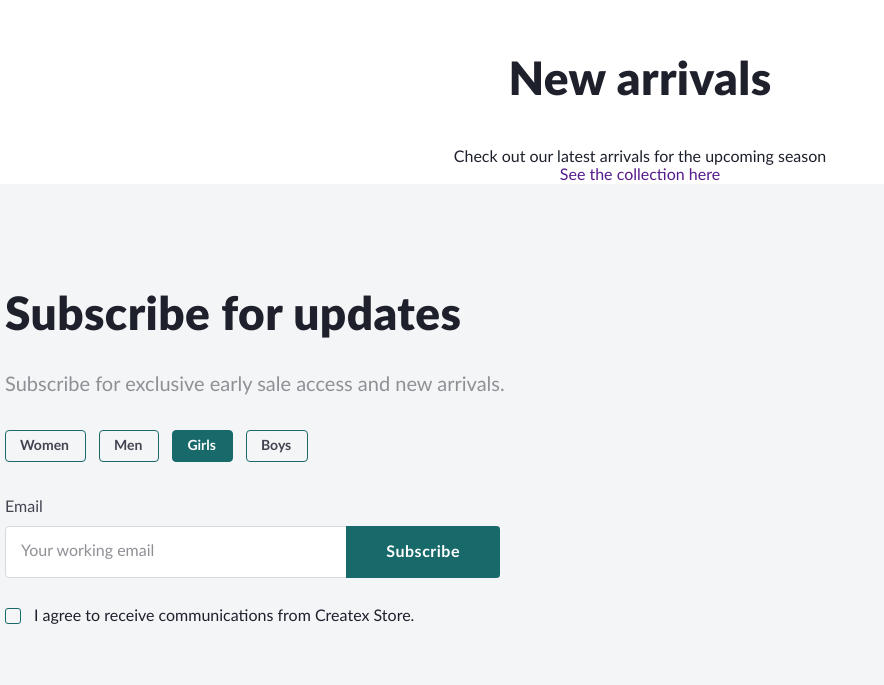
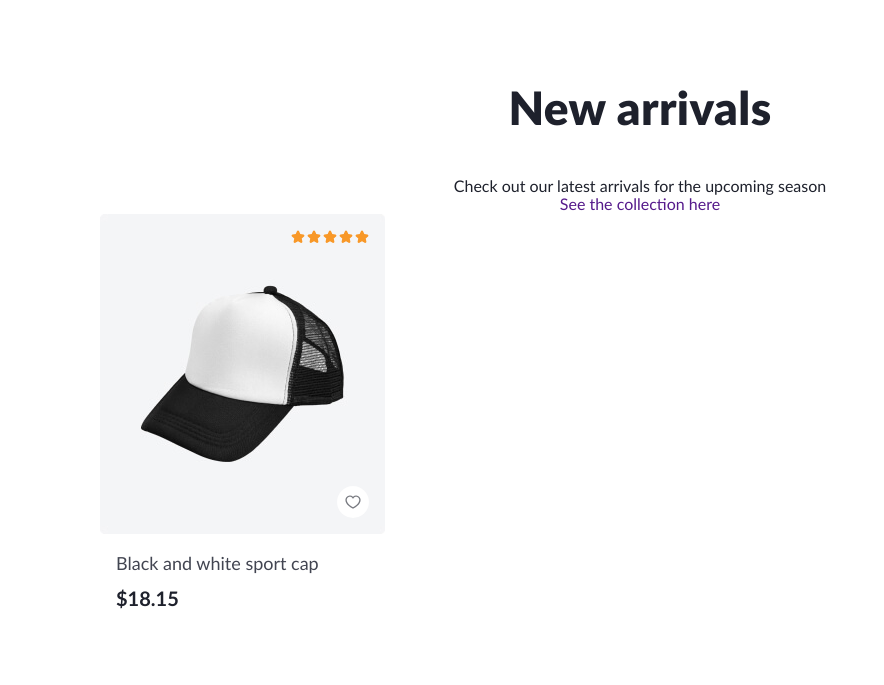
Before and after one commit to Aleksandr-Duma/CreateX, a plain HTML site: page app/index.html in a window 1280 px wide. Shown: the part 3295-3980 px from the top of the page, without its empty margins (0-884 px from the left). Drawn offline with nearby package versions, Linux system fonts and the light colour scheme; a script that the page names is missing.

Commit message:
Finished products card for slider

```diff
--- a/app/index.html
+++ b/app/index.html
@@ -189,6 +189,21 @@
 					<span class="arrivals__subtitle">Check out our latest arrivals for the upcoming season</span>
 					<a href="" class="arrivals__link-collection">See the collection here</a>
 				</div>
+				<div class="arrivals__slider">
+					<div class="arrivals__slider-slide">
+						<div class="product-card">
+							<a href="" class="product-card__picture">
+								<div class="product-card__raiting"></div>
+								<img class="product-card__img" src="img/products/product-1.jpg" alt="product-1">
+								<div class="product-card__favorite"></div>
+							</a>
+							<div class="product-card__description">
+								<a href="" class="product-card__title">Black and white sport cap</a>
+								<p class="product-card__price">$18.15</p>
+							</div>
+						</div>
+					</div>
+				</div>
 			</section>
 			<section class="subscribe">
 				<div class="container subscribe__container">
--- a/app/js/main.js
+++ b/app/js/main.js
@@ -46,6 +46,17 @@ setTimeout(function() {
 	headerSale.classList.add('show');
 }, 3000);
 
+/*----------------------card-favorite----------------------*/
+
+const favoriteCircle = document.querySelectorAll('.product-card__favorite');
+
+	favoriteCircle.forEach(item => {
+		item.addEventListener('click', (e) => {
+			e.preventDefault();
+			item.classList.toggle('active');
+		})
+	});
+
 
 
 
--- a/app/scss/_arrivals.scss
+++ b/app/scss/_arrivals.scss
@@ -1,5 +1,6 @@
 /*------------------arrivals-----------------*/
 .arrivals{
+	padding: 30px 0 30px 0;
 
 	&__title-wrap{
 		display: flex;
--- /dev/null
+++ b/app/scss/_product-card.scss
@@ -0,0 +1,76 @@
+/*----------------product-card---------------*/
+.product-card{
+	width: 285px;
+	height: 413px;
+	position: relative;
+
+	margin-left: 100px;
+	margin-bottom: 50px;
+
+	&__picture{
+		display: block;
+		width: 100%;
+		height: 320px;
+		border-radius: 4px;
+		position: relative;
+		overflow: hidden;
+	}
+
+	&__raiting{
+		width: 78px;
+		height: 14px;
+		background-image: url(../img/icons/card-rating-5.svg);
+		background-repeat: no-repeat;
+		background-position: center;
+		position: absolute;
+		top: 16px;
+		right: 16px;
+	}
+
+	&__img{
+		object-fit: cover;
+	}
+
+	&__favorite{
+		width: 32px;
+		height: 32px;
+		border-radius: 50%;
+		background-color: #fff;
+		background-image: url(../img/icons/card-heart-black.svg);
+		background-repeat: no-repeat;
+		background-position: center;
+		position: absolute;
+		right: 16px;
+		bottom: 16px;
+		z-index: 20;
+
+		&.active{
+			background-color: $accent-red;
+			background-image: url(../img/icons/card-heart-white.svg);
+		}
+	}
+
+	&__description{
+		padding: 21px 16px 15px 16px;
+	}
+
+	&__title{
+		display: inline-block;
+		font-size: 18px;
+		line-height: 1.2;
+		color: $dark-grey;
+		margin: 0 0 11px 0;
+
+		&:hover{
+			text-decoration: underline;
+		}
+	}
+
+	&__price{
+		font-weight: 700;
+		font-size: 20px;
+		line-height: 1.2;
+		color: $main-black;
+		margin: 0;
+	}
+}
--- a/app/scss/style.scss
+++ b/app/scss/style.scss
@@ -7,6 +7,7 @@
 @import "top-banner";
 @import "top-categories";
 @import "arrivals";
+@import "product-card";
 
 @import "subscribe";
 @import "footer";
```
Also changed, not shown: app/css/style.css, app/img/icons/card-heart-black.svg (added), app/img/icons/card-heart-white.svg (added), app/img/icons/card-rating-5.svg (added), app/img/products/product-1.jpg (added).
